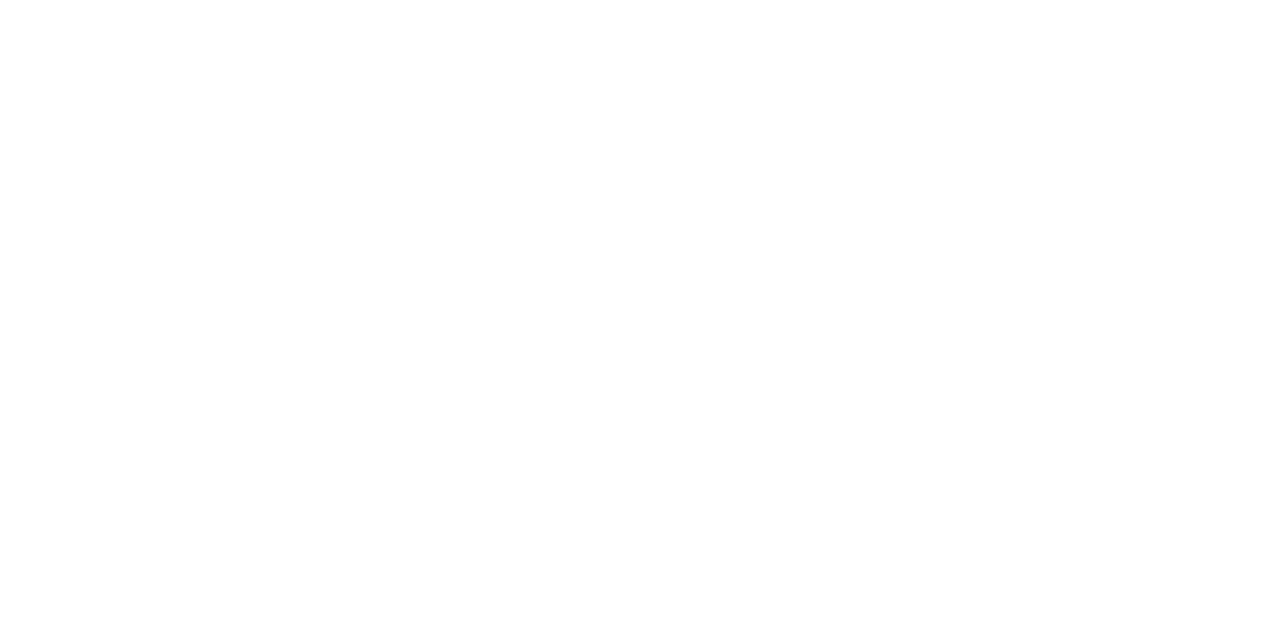
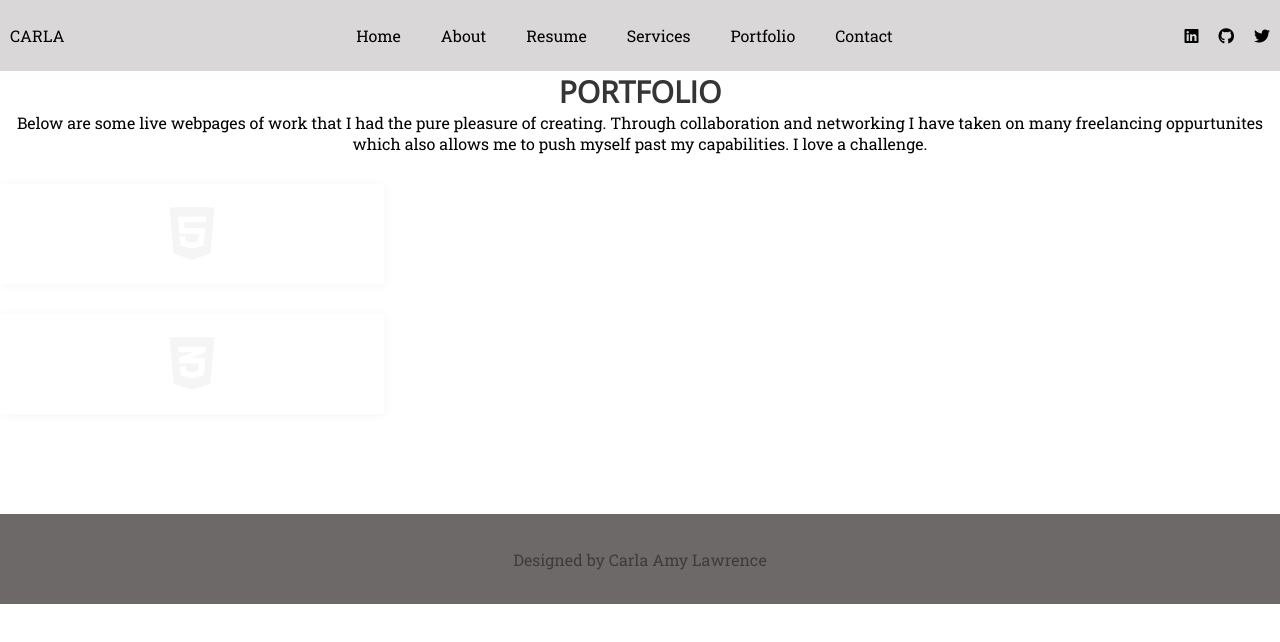
Before and after one commit to Carlaamylawrence/Official-Portfolio-April, a plain HTML site: page portfolio.html in a window 1280 px wide. Drawn offline with nearby package versions, Linux system fonts and the light colour scheme.

Commit message:
home edits portfolio

```diff
--- a/portfolio.html
+++ b/portfolio.html
@@ -0,0 +1,74 @@
+<!DOCTYPE html>
+<html lang="en">
+<head>
+    <meta charset="UTF-8">
+    <meta http-equiv="X-UA-Compatible" content="IE=edge">
+    <meta name="viewport" content="width=device-width, initial-scale=1.0">
+    <link rel="stylesheet" href="./styling/navbar.css" />
+    <link rel="stylesheet" href="./styling/portfolio.css"/>
+    <title>Portfolio</title>
+    <script src="https://kit.fontawesome.com/e67a0b83aa.js" crossorigin="anonymous"></script>
+    <link rel="preconnect" href="https://fonts.googleapis.com">
+    <link rel="preconnect" href="https://fonts.gstatic.com" crossorigin>
+    <link href="https://fonts.googleapis.com/css2?family=Roboto+Slab&display=swap" rel="stylesheet">
+    <link rel="preconnect" href="https://fonts.googleapis.com">
+    <link rel="preconnect" href="https://fonts.gstatic.com" crossorigin>
+    <link href="https://fonts.googleapis.com/css2?family=Open+Sans:wght@300&family=Roboto+Slab&display=swap" rel="stylesheet">
+</head>
+<body>
+        <!-- NAV BAR -->
+        <div class="header-container">
+            <nav id="navbar">
+                <div class="logo">CARLA</div>
+                <ul class="nav-links">
+                <li class="nav-link"><a href="./index.html" class="link">Home</a></li>
+                <li class="nav-link"><a href="./about.html" class="link">About </a></li>
+                <li class="nav-link"><a href="./resume.html" class="link">Resume</a></li>
+                <li class="nav-link">
+                    <a href="./services.html" class="link">Services</a>
+                </li>
+                <li class="nav-link">
+                    <a href="./portfolio.html" class="link">Portfolio</a>
+                </li>
+                <li class="nav-link">
+                    <a href="./contact.html" class="link">Contact</a>
+                </li>
+                </ul>
+
+                <ul id="cssnav" class="navright">
+                    <div class="social-logo">
+                        <i class="fa-brands fa-linkedin"></i>
+                    </div>
+                    <div class="social-logo">
+                        <i class="fa-brands fa-github"></i>
+                    </div>
+                    <div class="social-logo">
+                        <i class="fa-brands fa-twitter"></i>
+                    </div>
+                </ul>
+            </nav>
+          </div>
+        </section>
+
+         <!-- portfolio -->
+    <section id="portfolio">
+        <h2>PORTFOLIO</h2>
+        <div class="port-container">
+            <p>Below are some live webpages of work that I had the pure pleasure of creating. Through collaboration and networking I have taken on many freelancing oppurtunites which also allows me to push myself past my capabilities. I love a challenge.</p>
+        <div class="card">
+          <i class="fa-brands fa-html5"></i>
+        </div>
+        <div class="card">
+        <i class="fa-brands fa-css3-alt"></i>
+      </div>
+      </div>
+      </section>
+
+        <!-- footer -->
+        <section id="footer">
+         <div class="footer-text">
+            <p>Designed by Carla Amy Lawrence</p>
+         </div>
+        </section>
+</body>
+</html>
--- a/styling/index.css
+++ b/styling/index.css
@@ -8,9 +8,6 @@
   font-size: 16px;
 }
 
-body{
-
-}
 #landing {
   display: flex;
   flex-direction: column;
@@ -25,6 +22,7 @@ body{
     url("../images/bgimage.jpg") ;
   background-size: cover;
   background-position: center;
+
 }
 
 h1 {
--- a/styling/portfolio.css
+++ b/styling/portfolio.css
@@ -0,0 +1,68 @@
+.{
+    font-family: "Roboto Slab", serif;
+    margin: 0;
+    padding: 0;
+    box-sizing: border-box;
+    scroll-behavior: smooth;
+    font-size: 16px;
+  }
+
+  /* PORTFOLIO */
+#portfolio{
+    padding 5% 10%;
+    color: whitesmoke;
+    display:flex;
+    flex-direction: column;
+    text-align: center;
+    align-items: stretch;
+  }
+
+  #portfolio h2{
+    font-size: 30px;
+    color: rgb(53, 53, 53);
+    font-family: sans-serif;
+    font-weight:300px;
+    font-family: "Open Sans", sans-serif;
+    display: flex;
+    justify-content: center;
+    align-items: center;
+  }
+
+  .port-container{
+    display: flex;
+    gap: 30px;
+    justify-content:center;
+    flex-direction: column;
+  }
+
+  .port-container p{
+      text-align: center;
+      color:black;
+  }
+
+  .card{
+    box-shadow: 1px 1px 10px;
+    padding: 20px;
+    width:30%;
+    display: flex;
+   justify-content: center;
+  }
+
+  .card > i{
+    font-size: 60px;
+  }
+
+  /* footer */
+ .footer-text {
+    display: flex;
+    flex-direction: column;
+    justify-content: center;
+    align-items: center;
+    left: 0;
+    bottom: 0;
+    width: 100%;
+    height: 90px;
+    background-color: rgb(110, 105, 105);
+    color: rgb(61, 60, 60);
+    margin-top: 100px;
+  }
```
